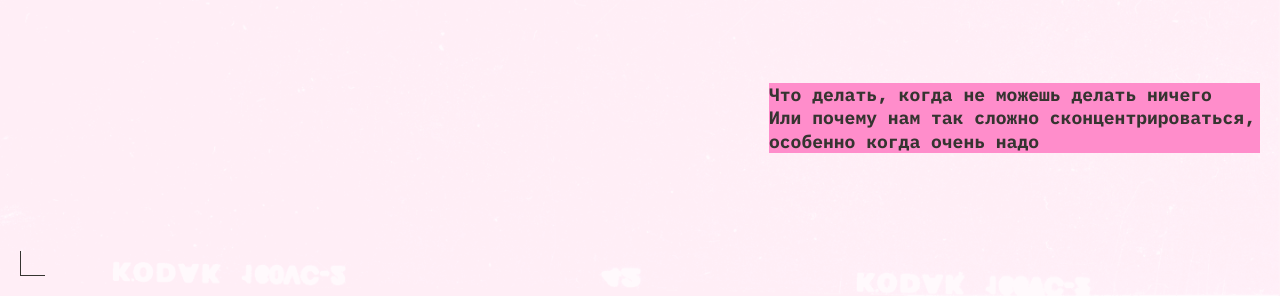
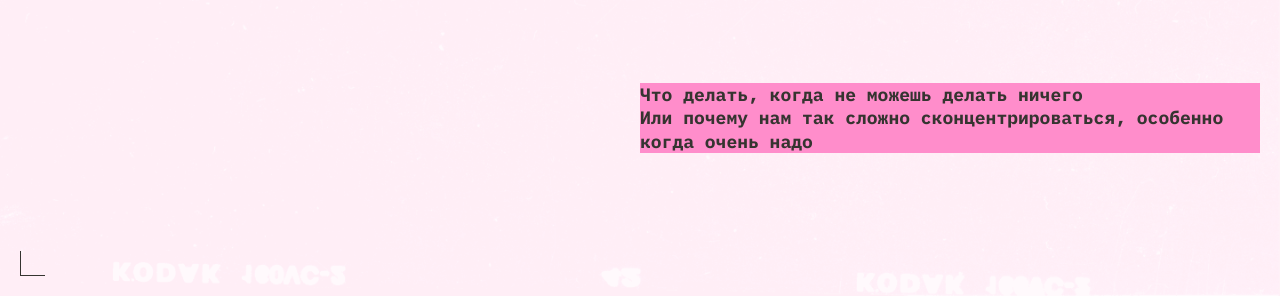
Before and after one commit to annpikova/slozhno-sosredotochitsya, a plain HTML site: page index.html in a window 1280 px wide. Shown: the part 504-800 px from the top of the page. Drawn offline with Linux system fonts and the light colour scheme.

Commit message:
full version 3.0

```diff
--- a/styles/style.css
+++ b/styles/style.css
@@ -196,11 +196,7 @@
 @media (min-width: 768px) {
   .header__description {
     justify-self: end;
-    inline-size: clamp(
-      364px,
-      calc(50% - 10px),
-      491px
-    ); /* возьмём из figma размеры блоков */
+    width: 50%;
   }
 }
 
```
